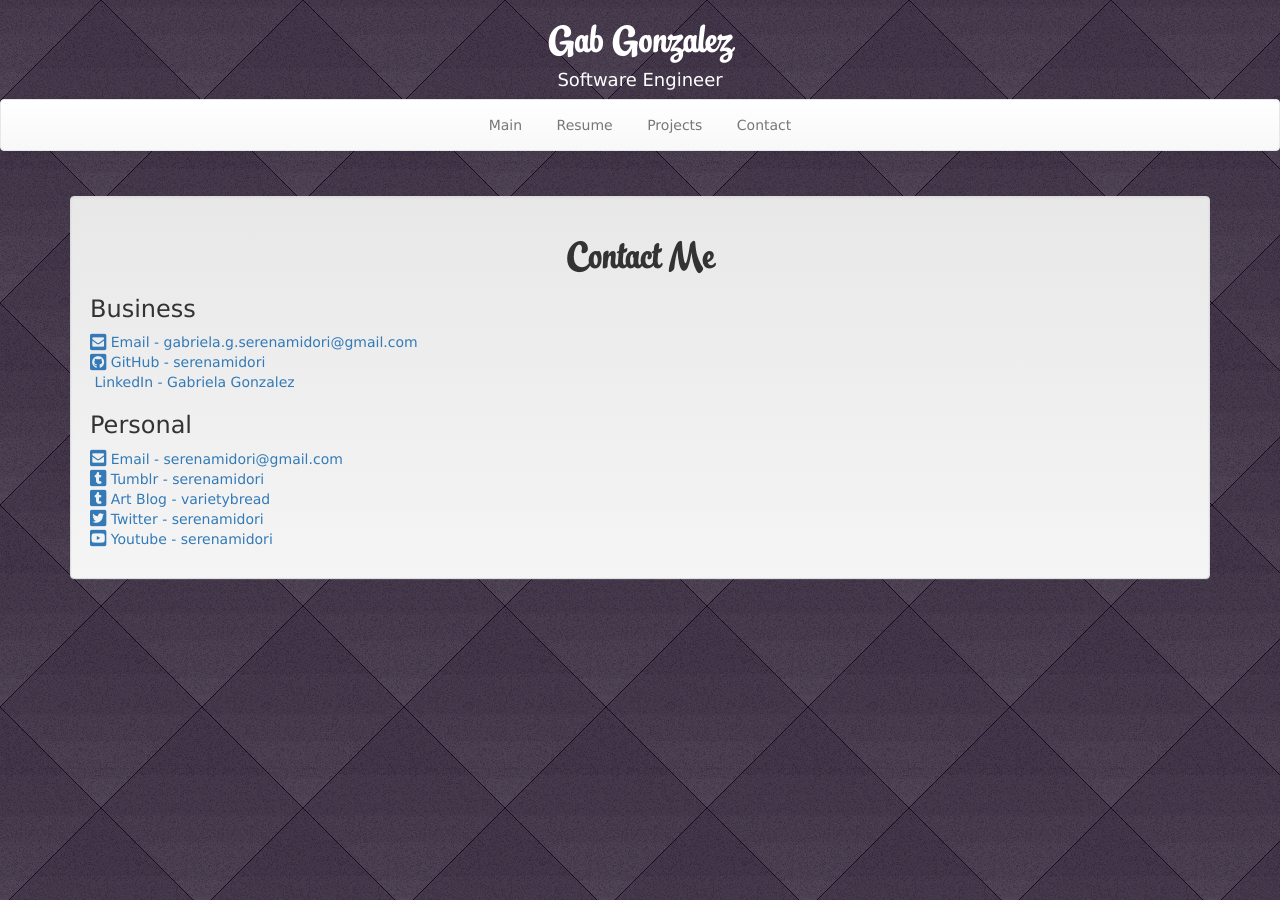
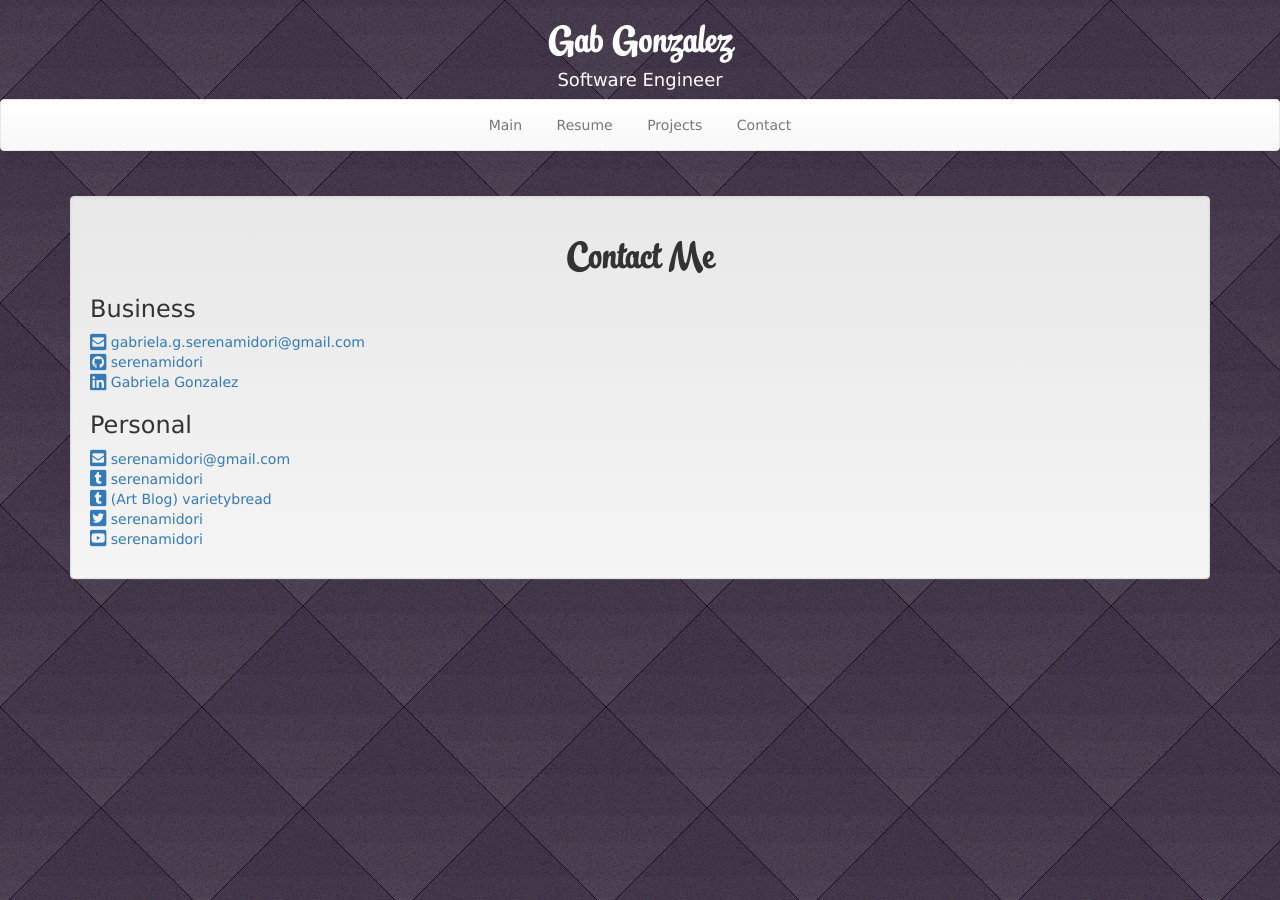
Before and after one commit to Serenamidori/serenamidori.github.io, a Jekyll site: the page built from contact/index.html, in a window 1280 px wide. Built offline with Jekyll 4.4.1, drawn with Linux system fonts in a browser that asks for light colours; nearby versions of some CDN libraries.

Commit message:
fixing some icons

```diff
--- a/contact/index.html
+++ b/contact/index.html
@@ -9,31 +9,31 @@
 			<h3>Business</h3>
 			<ul class="list-unstyled">
 				<li>
-					<a href="mailto:gabriela.g.serenamidori@gmail.com"><span class="fas fa-lg fa-envelope-square"></span> Email - gabriela.g.serenamidori@gmail.com</a>
+					<a href="mailto:gabriela.g.serenamidori@gmail.com"><span class="fas fa-lg fa-envelope-square"></span> gabriela.g.serenamidori@gmail.com</a>
 				</li>
 				<li>
-					<a href="https://github.com/serenamidori"><span class="fab fa-lg fa-github-square" aria-hidden="true"></span> GitHub - serenamidori</a>
+					<a href="https://github.com/serenamidori"><span class="fab fa-lg fa-github-square" aria-hidden="true"></span> serenamidori</a>
 				</li>
 				<li>
-					<a href="https://linkedin.com/in/gabriela-gonzalez-b4b62289"><span class="fab fa-lg fa-linkedin-square" aria-hidden="true"></span> LinkedIn - Gabriela Gonzalez</a>
+					<a href="https://linkedin.com/in/gabriela-gonzalez-b4b62289"><span class="fab fa-lg fa-linkedin" aria-hidden="true"></span> Gabriela Gonzalez</a>
 				</li>
 			</ul>
 			<h3>Personal</h3>
 			<ul class="list-unstyled">
 				<li>
-					<a href="mailto:serenamidori@gmail.com"><span class="fas fa-lg fa-envelope-square"></span> Email - serenamidori@gmail.com</a>
+					<a href="mailto:serenamidori@gmail.com"><span class="fas fa-lg fa-envelope-square"></span> serenamidori@gmail.com</a>
 				</li>
 				<li>
-					<a href="https://serenamidori.tumblr.com"><span class="fab fa-lg fa-tumblr-square" aria-hidden="true"></span> Tumblr - serenamidori</a>
+					<a href="https://serenamidori.tumblr.com"><span class="fab fa-lg fa-tumblr-square" aria-hidden="true"></span> serenamidori</a>
 				</li>
 				<li>
-					<a href="https://varietybread.tumblr.com"><span class="fab fa-lg fa-tumblr-square" aria-hidden="true"></span> Art Blog - varietybread</a>
+					<a href="https://varietybread.tumblr.com"><span class="fab fa-lg fa-tumblr-square" aria-hidden="true"></span> (Art Blog) varietybread</a>
 				</li>
 				<li>
-					<a href="https://twitter.com/serenamidori"><span class="fab fa-lg fa-twitter-square" aria-hidden="true"></span> Twitter - serenamidori</a>
+					<a href="https://twitter.com/serenamidori"><span class="fab fa-lg fa-twitter-square" aria-hidden="true"></span> serenamidori</a>
 				</li>
 				<li>
-					<a href="https://www.youtube.com/user/SerenaMidori"><span class="fab fa-lg fa-youtube-square" aria-hidden="true"></span> Youtube - serenamidori</a>
+					<a href="https://www.youtube.com/user/SerenaMidori"><span class="fab fa-lg fa-youtube-square" aria-hidden="true"></span> serenamidori</a>
 				</li>
 			</ul>
 		</p>
--- a/projects/index.html
+++ b/projects/index.html
@@ -8,7 +8,7 @@
 		<div class="text-left">
             <h3>Werewolf Helper</h3>
             <b>Ruby on Rails Game Web App</b><br>
-			<a href="https://github.com/Serenamidori/werewolf-app"><span class="fab fa-github-square" aria-hidden="true"></span> GitHub Repository</a> | <a href="http://werewolfhelper.com/"><span class="fas fa-desktop" aria-hidden="true"></span> Website Link (werewolfhelper.com)</a><br>
+			<a href="https://github.com/Serenamidori/werewolf-app"><span class="fab fa-github" aria-hidden="true"></span> GitHub Repository</a> | <a href="http://werewolfhelper.com/"><span class="fas fa-desktop" aria-hidden="true"></span> Website Link (werewolfhelper.com)</a><br>
             Solo project, for fun, front end development, MVC, and Javascript<br>
             The idea for this app came to me when my friends, whom I'd speak to online via Skype, expressed wanting to play new games besides those available online. I had previously purchased a version of the card game, Werewolf, and decided we could attempt to play that, if I were to type out the cards, their names, roles, etc. and simply send each friend their roles via private messaging on Skype. I realized that this was sadly very inefficient and wished there would be an easier way to, not only make new decks on my own, but allow my friends to be the moderator by giving them a tool to easy create a deck and shuffle it to the players.<br>
             <hr>
@@ -16,7 +16,7 @@
         <div class="text-left">
             <h3>MM-NEAT and SCOPE Research</h3>
             <b>Java Project for Artificial Intelligence</b><br>
-			<a href="https://github.com/schrum2/MM-NEATv2"><span class="fab fa-github-square" aria-hidden="true"></span> GitHub Repository</a> | <a href="http://people.southwestern.edu/~schrum2/SCOPE/tetris.php"><span class="fab fa-youtube-square" aria-hidden="true"></span> Videos of coding contributions</a><br>
+			<a href="https://github.com/schrum2/MM-NEATv2"><span class="fab fa-github" aria-hidden="true"></span> GitHub Repository</a> | <a href="http://people.southwestern.edu/~schrum2/SCOPE/tetris.php"><span class="fab fa-youtube" aria-hidden="true"></span> Videos of coding contributions</a><br>
             Group research project, summer college internship, Java project<br>
 			MM-NEAT (Modular Multiobjective Neuro-Evolution of Augmenting Topologies) research and coding Artificial Intelligence with Reinforcement Learning and Evolutionary Computation. This research ended with poster and paper creation on the topics of AI and real world applications.
             <hr>
@@ -24,7 +24,7 @@
         <div class="text-left">
             <h3>Personal Website</h3>
             <b>Front End Design</b><br>
-			<a href="https://github.com/Serenamidori/serenamidori.github.io"><span class="fab fa-github-square" aria-hidden="true"></span> GitHub Repository</a><br>
+			<a href="https://github.com/Serenamidori/serenamidori.github.io"><span class="fab fa-github" aria-hidden="true"></span> GitHub Repository</a><br>
             Solo project front end development, HTML, CSS, and Javascript<br>
             This website itself is something I built utilizing the free github.io site every member has. No need to pay someone else to make a site when I'm perfectly capable, and can customize it the way I want to.
             <hr>
```
